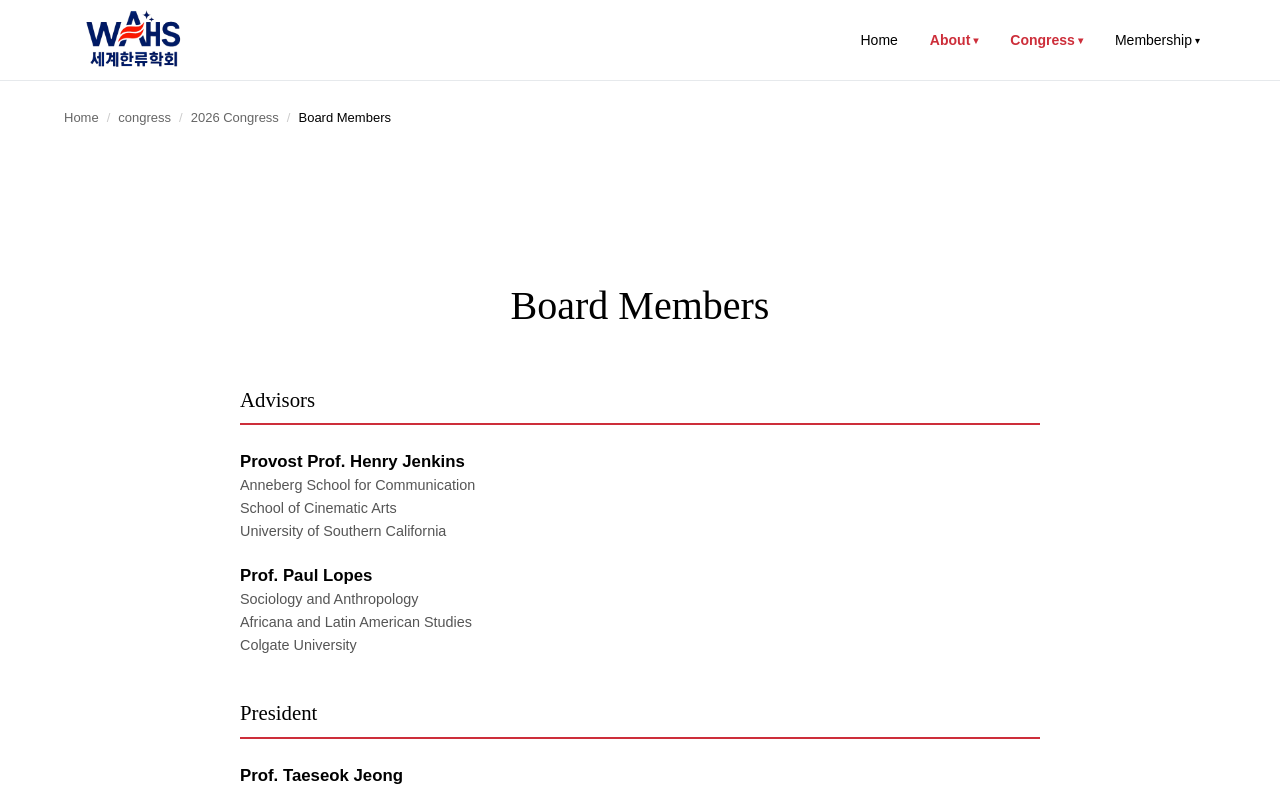
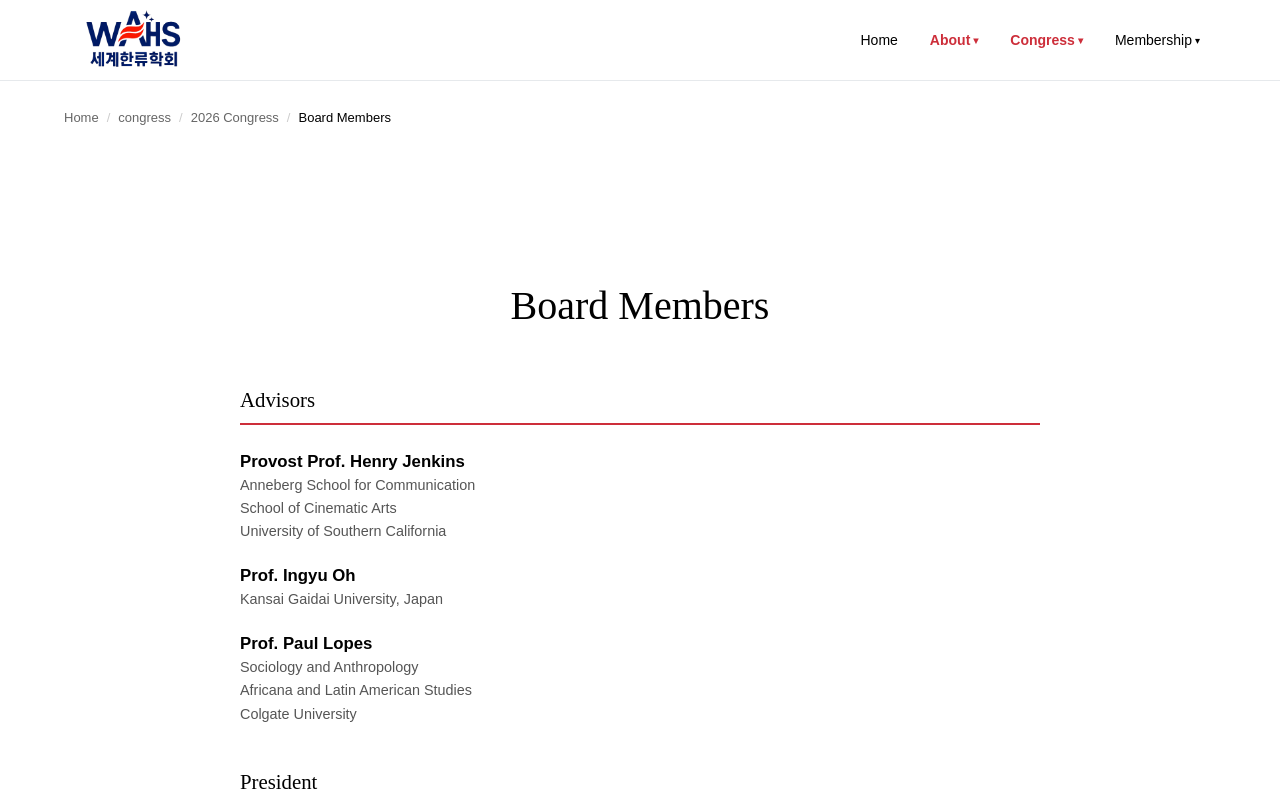
Before and after one commit to willfadeneva/WAHS, a Next.js app: page /congress/2026/board-members in a window 1280 px wide. Shown: the top 791 px of the page. Built offline with nearby package versions, Linux system fonts and the light colour scheme.

Commit message:
feat: add Prof. Ingyu Oh to Advisors (board members)

```diff
--- a/src/app/congress/[year]/board-members/page.tsx
+++ b/src/app/congress/[year]/board-members/page.tsx
@@ -7,6 +7,7 @@ const sections = [
     title: 'Advisors',
     members: [
       { title: 'Provost Prof.', name: 'Henry Jenkins', lines: ['Anneberg School for Communication', 'School of Cinematic Arts', 'University of Southern California'] },
+      { title: 'Prof.', name: 'Ingyu Oh', lines: ['Kansai Gaidai University, Japan'] },
       { title: 'Prof.', name: 'Paul Lopes', lines: ['Sociology and Anthropology', 'Africana and Latin American Studies', 'Colgate University'] },
     ],
   },
```
